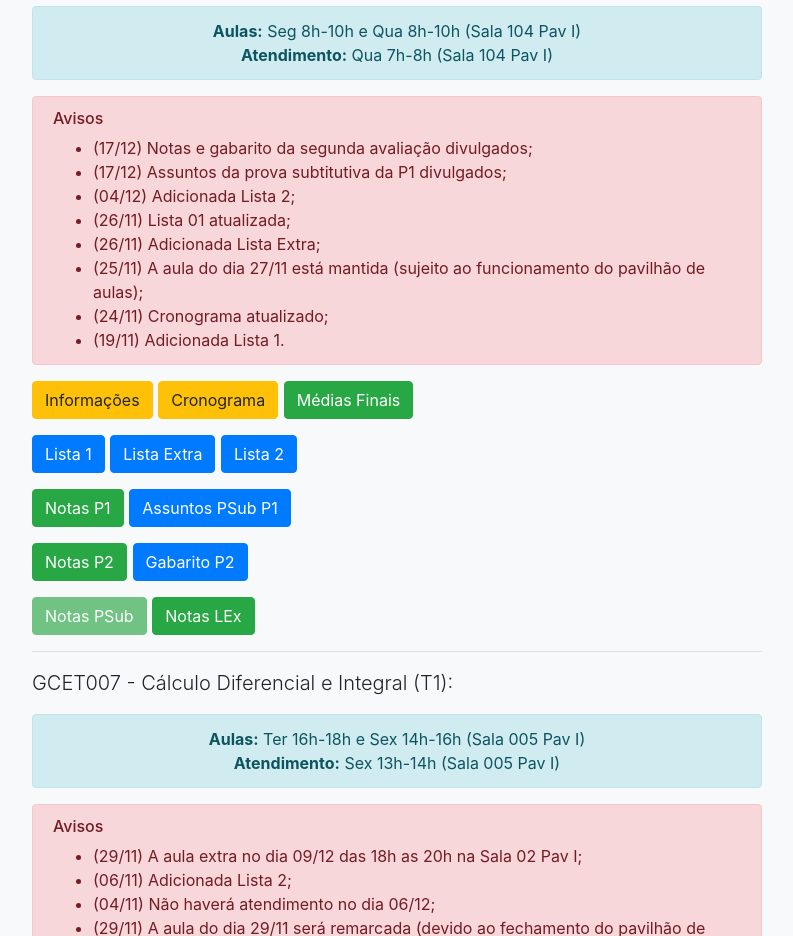
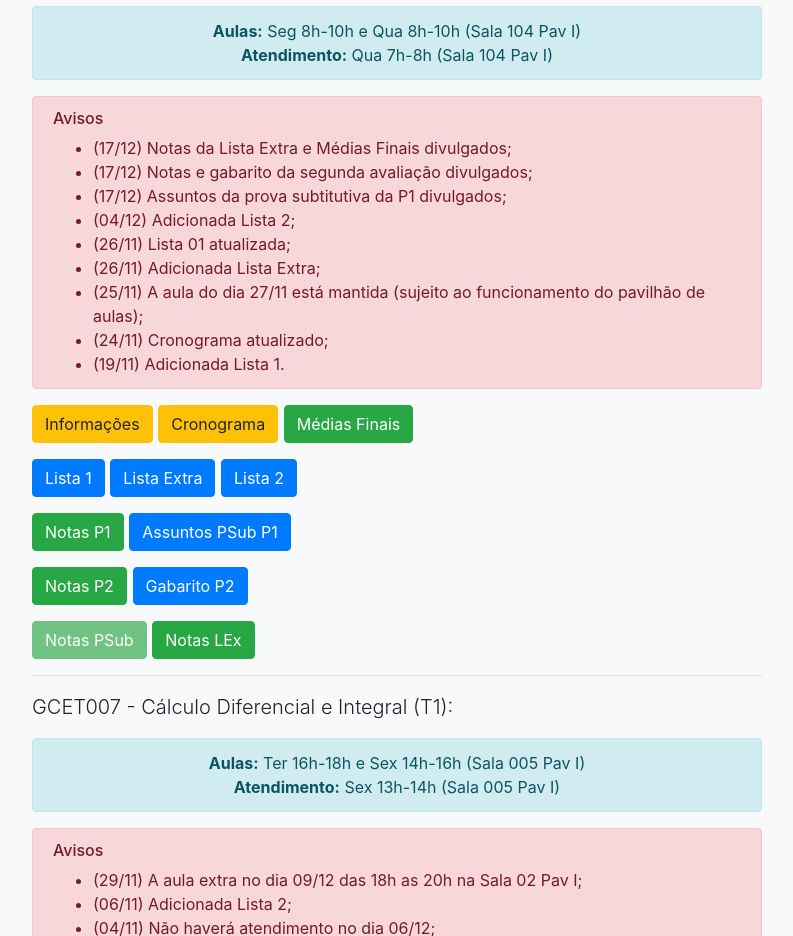
Before and after one commit to jtagomes/jtagomes.github.io, a website with bundled scripts: page index.html in a window 1280 px wide. Shown: the part 1480-2416 px from the top of the page, without its empty margins (243-1036 px from the left). Built offline with nearby package versions, Linux system fonts and the light colour scheme.

Commit message:
Update index.html

```diff
--- a/index.html
+++ b/index.html
@@ -123,6 +123,7 @@ Também possui experiência / interesse em Teoria de Grafos, Teoria do Transport
 <div class="alert alert-danger" role="alert">
 <h6 class="alert-heading">Avisos</h6>
 <ul style="margin:0;">
+<li>(17/12) Notas da Lista Extra e Médias Finais divulgados;</li>
 <li>(17/12) Notas e gabarito da segunda avaliação divulgados;</li>
 <li>(17/12) Assuntos da prova subtitutiva da P1 divulgados;</li>
 <li>(04/12) Adicionada Lista 2;</li>
```
